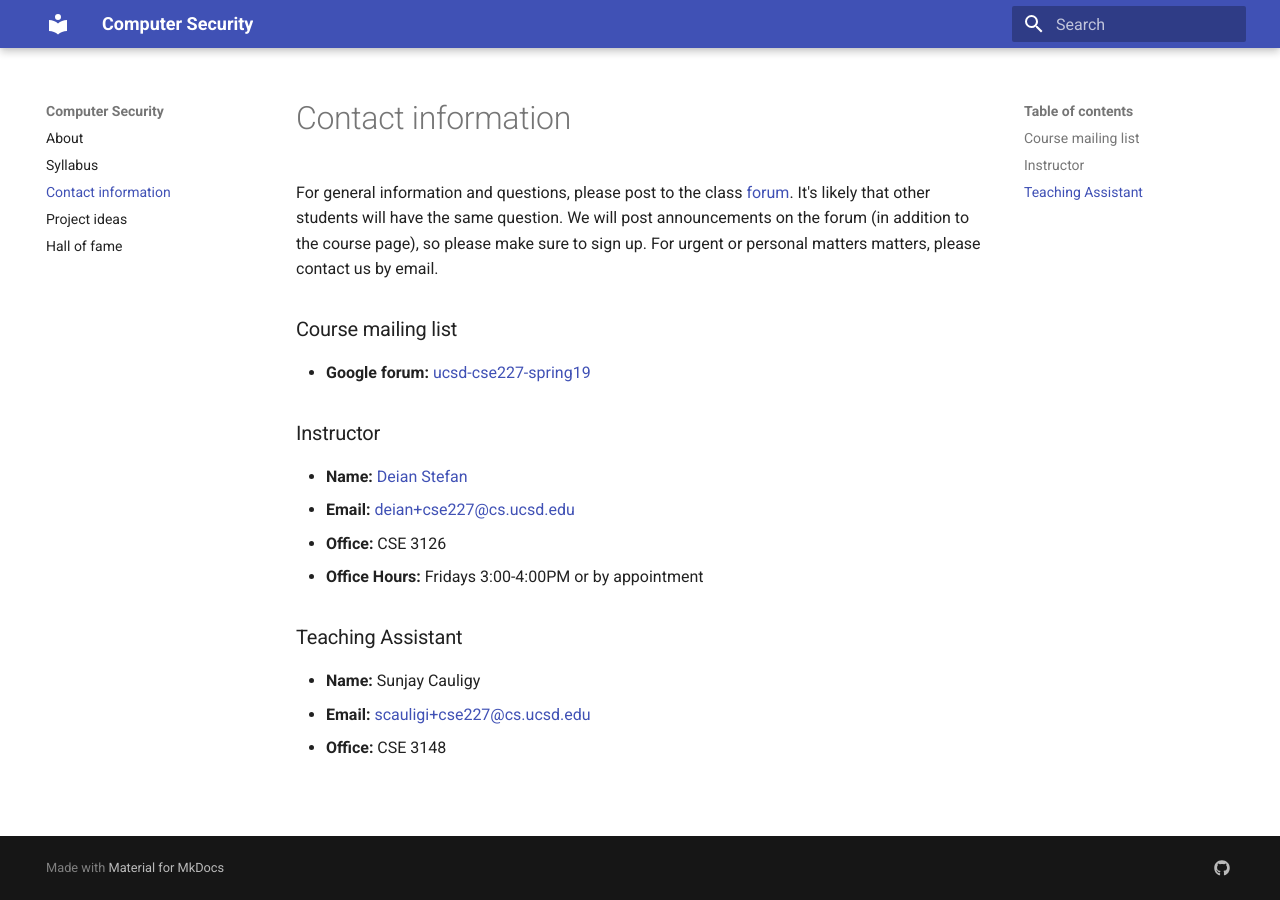
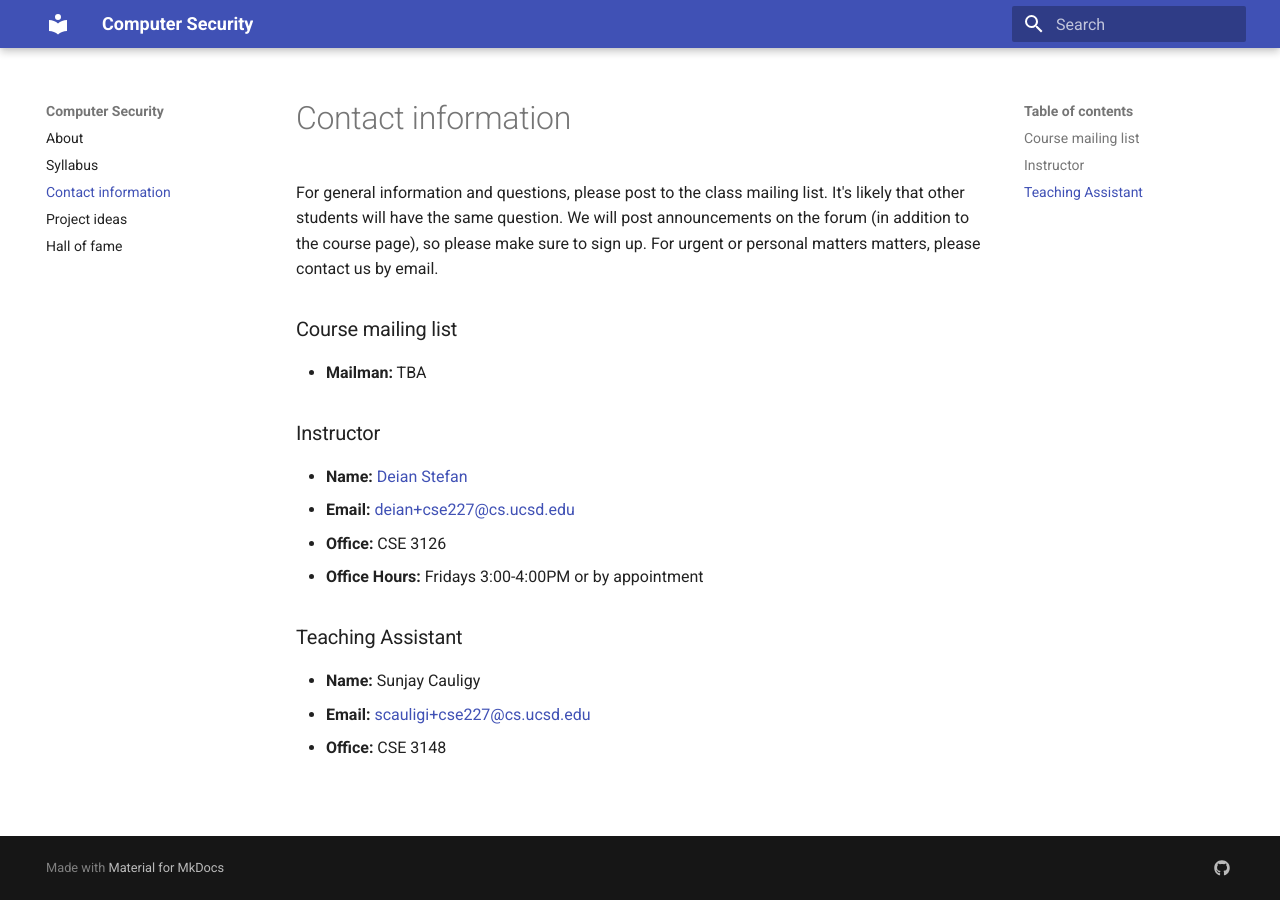
Before and after one commit to PLSysSec/cse227-spring19, an MkDocs documentation site: the page built from docs/contact.md, in a window 1280 px wide. Built offline with MkDocs 1.6.1 and Material for MkDocs 9.7.7, drawn with Linux system fonts in a browser that asks for light colours.

Commit message:
fuck google

```diff
--- a/docs/contact.md
+++ b/docs/contact.md
@@ -1,13 +1,12 @@
-For general information and questions, please post to the class
-[forum](https://groups.google.com/forum/#!forum/ucsd-cse227-spring19).  It's
-likely that other students will have the same question. We will post
+For general information and questions, please post to the class mailing list.
+It's likely that other students will have the same question. We will post
 announcements on the forum (in addition to the course page), so please make
 sure to sign up.  For urgent or personal matters matters, please contact us by
 email.
 
 ### Course mailing list
 
-- **Google forum:** [ucsd-cse227-spring19](https://groups.google.com/forum/#!forum/ucsd-cse227-spring19)
+- **Mailman:** TBA
 
 ### Instructor
 
```
Also changed, not shown: site/contact/index.html, site/search/search_index.json, 1 other file.
